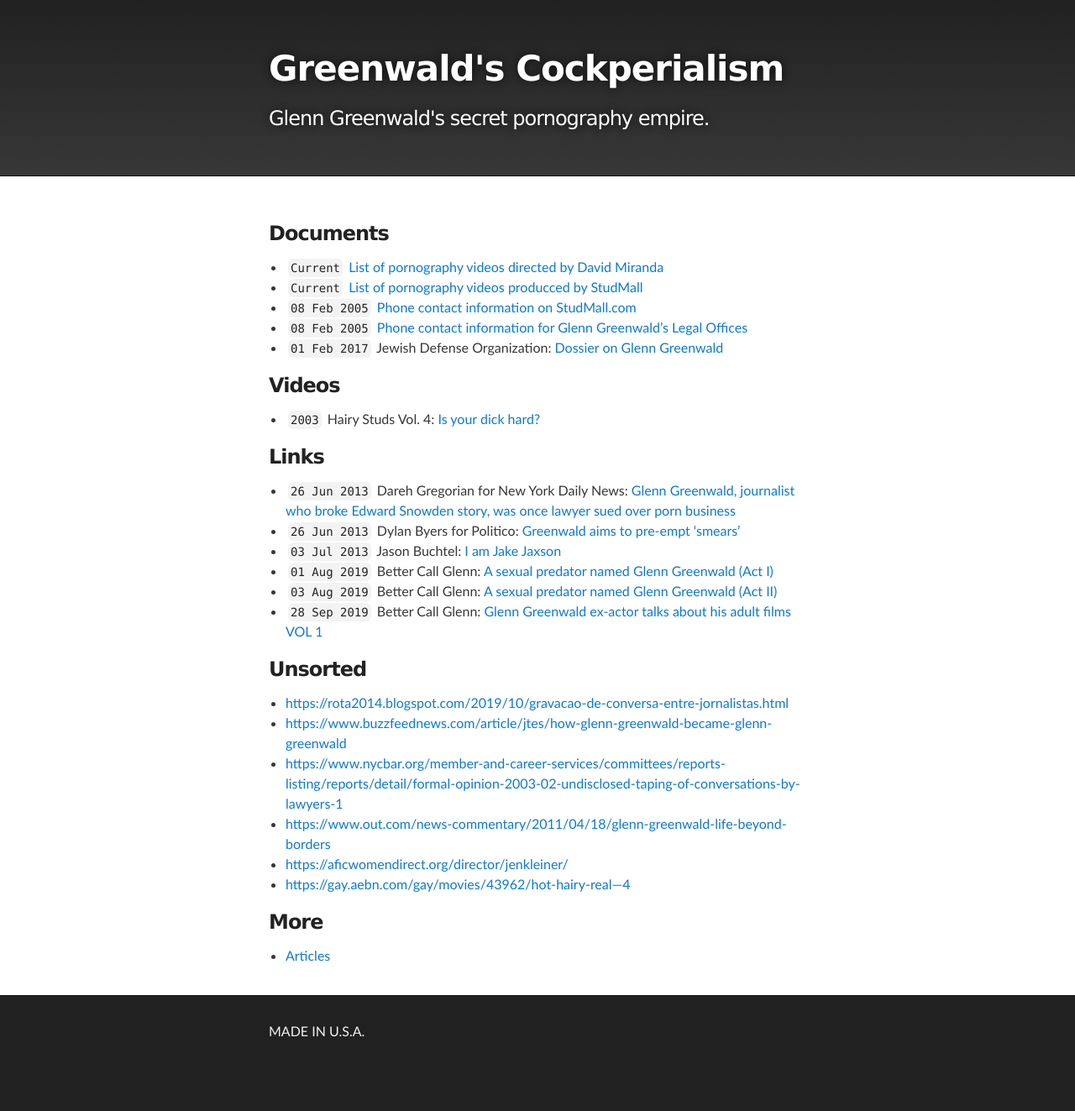
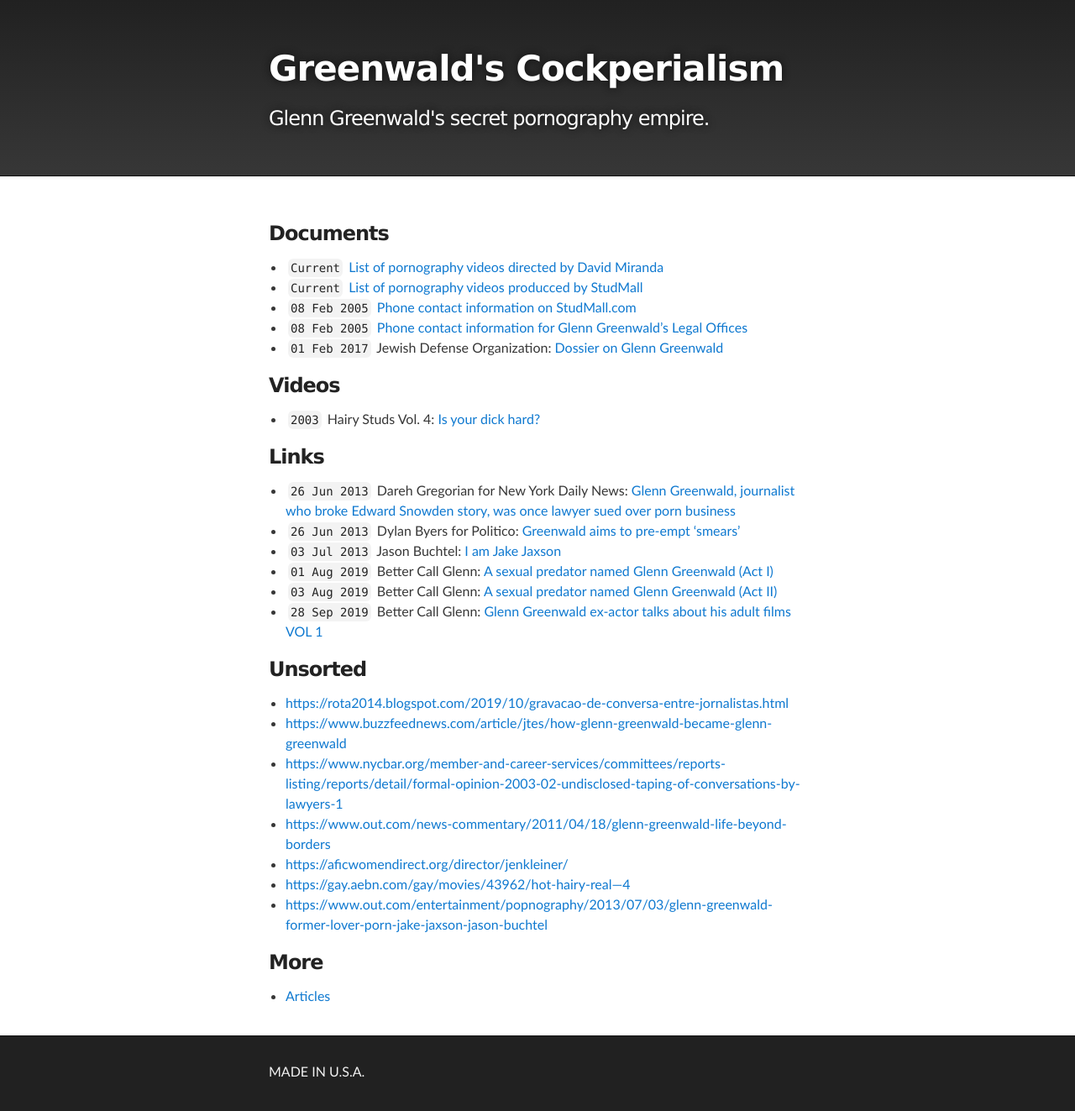
Before and after one commit to masternotions/masternotions.github.io, a Jekyll site: the page built from index.md, in a window 1280 px wide. Shown: the whole page at 84% size. Built offline with Jekyll 4.4.1, drawn with Linux system fonts in a browser that asks for light colours; before the commit the page ends 1275 px from its top, so only the background shows below that; part of the change alters nothing that is shown.

Commit message:
Update index.md

```diff
--- a/index.md
+++ b/index.md
@@ -32,6 +32,7 @@ layout: home
 - [https://www.out.com/news-commentary/2011/04/18/glenn-greenwald-life-beyond-borders]()
 - [https://aficwomendirect.org/director/jenkleiner/]()
 - [https://gay.aebn.com/gay/movies/43962/hot-hairy-real---4]()
+- [https://www.out.com/entertainment/popnography/2013/07/03/glenn-greenwald-former-lover-porn-jake-jaxson-jason-buchtel]()
 
 ### More
 
```
